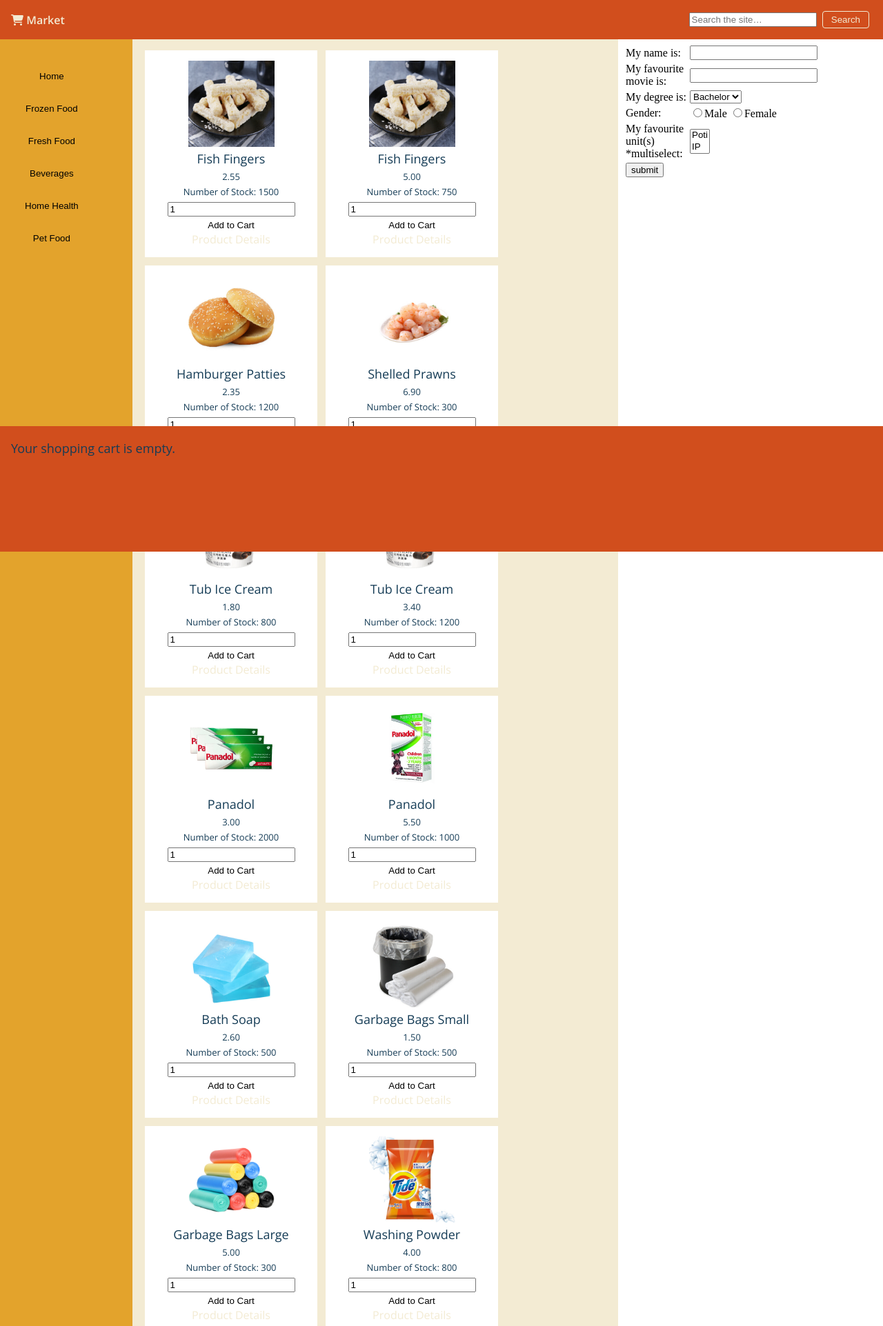
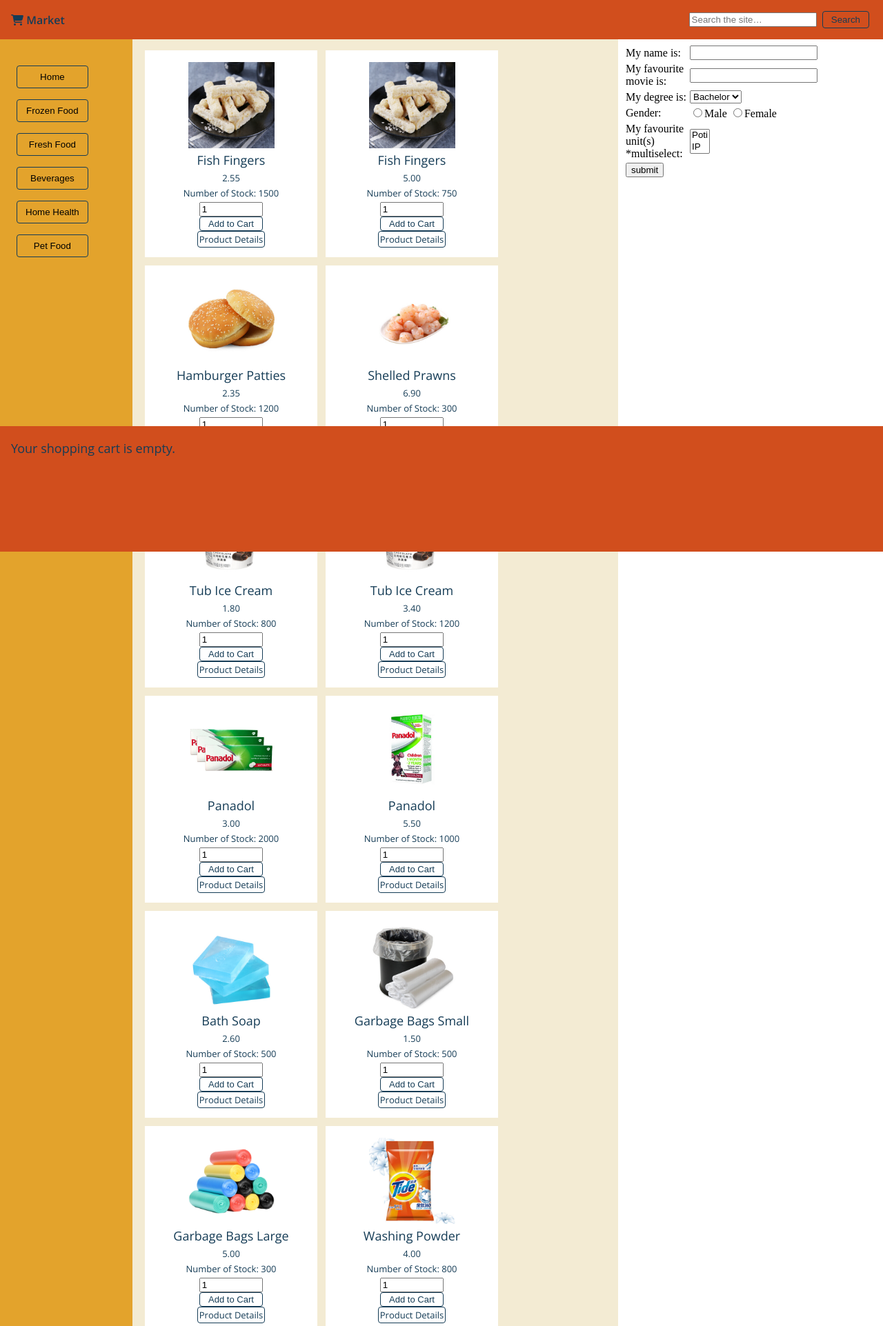
Before and after one commit to Coding-MJ/UTS_internet_programing_Assignment1, a PHP site: page / in a window 1280 px wide. Shown: the top 1923 px of the page at 69% size. Run offline with PHP 8.4, Linux system fonts and the light colour scheme; data comes from the database, SQL or seed files in the repository; some libraries are stand-ins or nearby versions.

Commit message:
item 좀 더 이뻐짐

```diff
--- a/index.php
+++ b/index.php
@@ -147,12 +147,12 @@
                           echo '<input type="hidden" name="product_name" value="' . $row['product_name'] . '">';
                           echo '<input type="hidden" name="unit_price" value="' . $row['unit_price'] . '">';
                           echo '<input type="text" value="1" name="count">';
-                          echo '<button type="submit" class="btn-sm btn-blue">Add to Cart</button>';
+                          echo '<button type="submit" class="add-item">Add to Cart</button>';
                           echo '</form>';
                         } else {
                           echo '<p class="card-text">Out of Stock</p>';
                         }
-                        echo '<a href="item_details.php?id=' . $row['product_id'] . '" class="btn-sm">Product Details</a>';
+                        echo '<a href="item_details.php?id=' . $row['product_id'] . '" class="add-item">Product Details</a>';
                       echo '</div>';
 
                   echo '</div>';
--- a/style.css
+++ b/style.css
@@ -46,7 +46,7 @@
 
 a {
     text-decoration: none;
-    color: var(--color-beige);
+    color: var(--color-black);
 }
 
 ul {
@@ -94,7 +94,7 @@
 button {
     background-color: transparent;
     cursor: pointer;
-    border: none;
+    border: 1px solid var(--color-black);
     outline: none;
     border-radius: var(--size-border-radius);
 }
@@ -123,8 +123,8 @@
 
 
 .search-button {
-    border: 1px solid var(--color-beige);
-    color: var(--color-beige);
+    border: 1px solid var(--color-black);
+    color: var(--color-black);
     padding: 4px 12px;
     margin: 0 4px;
 }
@@ -321,6 +321,11 @@
 
 .add-item {
     border: var(--color-black);
+    border-radius: var(--size-border-radius);
+    border: 1px solid var(--color-black);
+    font-size: small;
+    padding: 2px;
+    color: var(--color-black);
 }
 
 .add-item:hover {
@@ -333,6 +338,7 @@
     position: fixed;
     width: 100%;
     display: flex;
+
     justify-content: space-between;
     background-color: var(--color-red);
     align-items: center;
@@ -343,9 +349,18 @@
 
 .cart-table {
     border: 1px solid red;
+    align-content: right;
 }
 
 .table, th, td {
     border: 1px solid black;
     border-collapse: collapse;
 }
+
+.item-form {
+    display: flex;
+    width: 50%;
+    flex-direction: column;
+    align-content: center;
+    margin: auto;
+}
```
